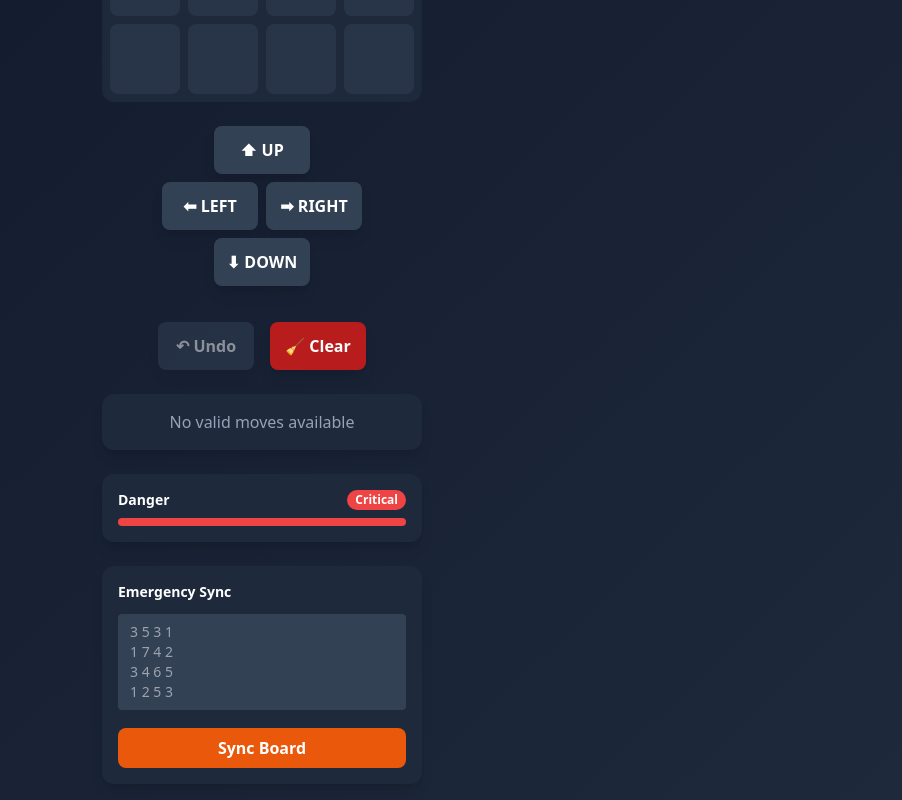
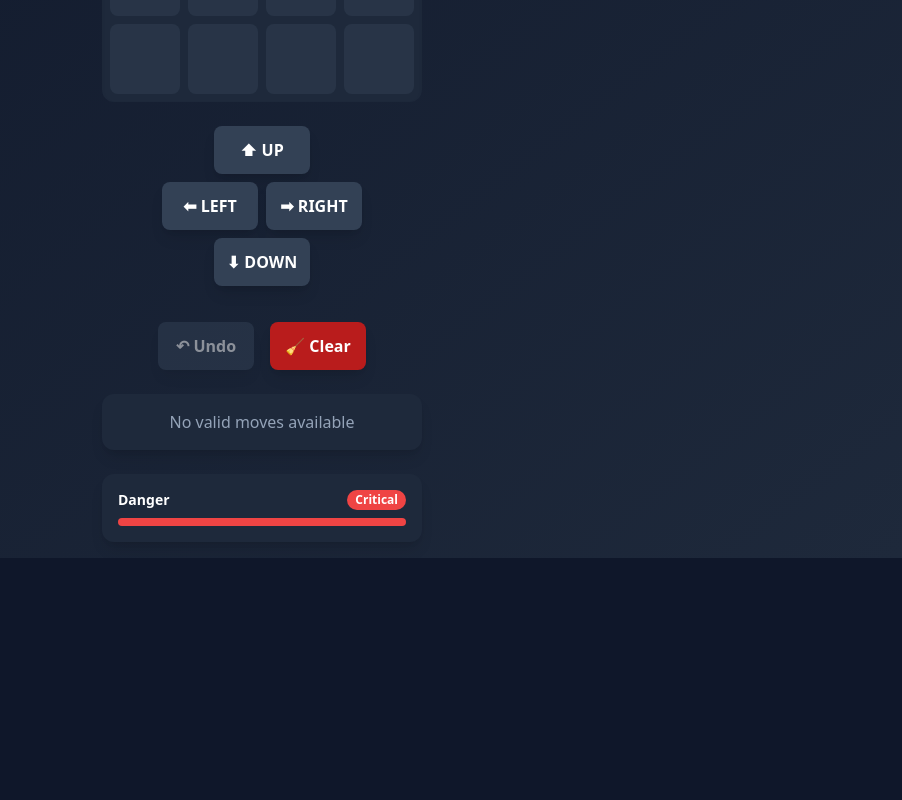
Before and after one commit to m-ragab-elsheikh/Merge-Rock-AI, a Next.js app: page / in a window 1280 px wide. Shown: the part 430-1230 px from the top of the page, without its empty margins (378-1280 px from the left). After the commit the page ends 988 px from the top, so only its background shows below. Built offline with nearby package versions, Linux system fonts and the light colour scheme.

Commit message:
Simplified UI and improved solver

```diff
--- a/app/page.tsx
+++ b/app/page.tsx
@@ -4,7 +4,6 @@ import { useState, useEffect, useCallback } from "react";
 import { Board } from "@/components/Board";
 import { MoveRanking } from "@/components/MoveRanking";
 import { DangerMeter } from "@/components/DangerMeter";
-import { EmergencySync } from "@/components/EmergencySync";
 import { GameState, TileValue, SolverResult } from "@/types";
 import { getBestMove } from "@/lib/solver";
 import { initialState, addMoveToHistory, undoLast } from "@/lib/history";
@@ -99,19 +98,6 @@ setState({
   setError("");
 }, []);
 
-  const handleSync = useCallback(
-    (input: string) => {
-      const { board, error: parseError } = parseBoardFromString(input);
-      if (parseError) {
-        setError(parseError);
-        return;
-      }
-      // Clear history and set board
-      setState({ board, history: [] });
-      setError("");
-    },
-    [setState]
-  );
 
   return (
     <main className="min-h-screen bg-gradient-to-br from-slate-900 to-slate-800 text-white p-4 flex flex-col items-center gap-6">
@@ -208,7 +194,6 @@ setState({
         <MoveRanking result={solverResult} onMoveClick={performMove} />
       )}
       <DangerMeter level={solverResult?.dangerLevel || "SAFE"} />
-      <EmergencySync onSync={handleSync} />
       {error && (
         <div className="bg-red-900/80 text-red-200 px-4 py-2 rounded-lg text-sm max-w-xs w-full text-center">
           {error}
--- a/lib/solver.ts
+++ b/lib/solver.ts
@@ -88,6 +88,15 @@ mobility =
   board[3][0],
   board[3][3],
 ];
+let stuckPenalty = 0;
+
+if (mobility === 0) {
+  stuckPenalty = -50000;
+} else if (mobility === 1) {
+  stuckPenalty = -15000;
+} else if (mobility === 2) {
+  stuckPenalty = -5000;
+}
 
 if (
   corners.some(
@@ -160,6 +169,7 @@ const score =
   cornerBonus +
   clusterBonus +
   snakeBonus +
+  stuckPenalty +
   gameOverPenalty;
 
  scoreCache.set(
```
